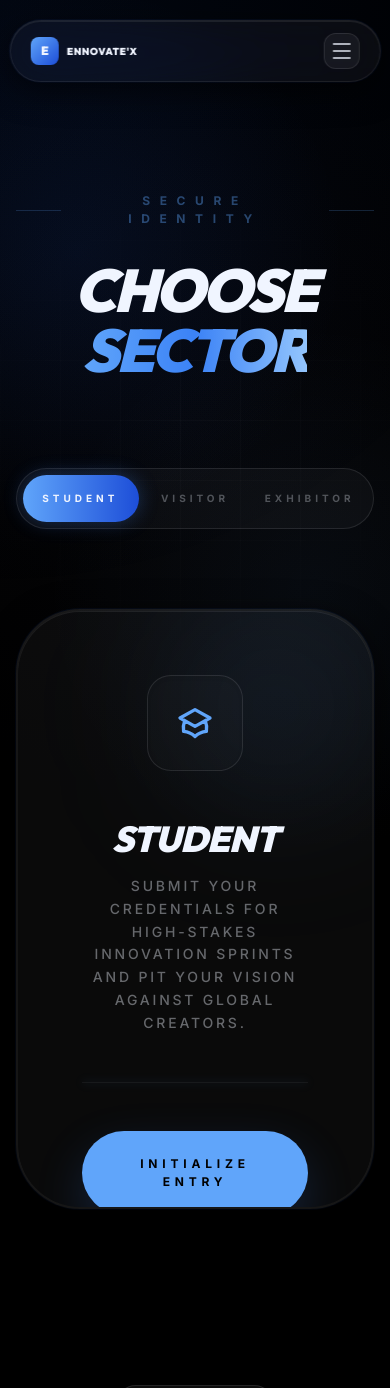
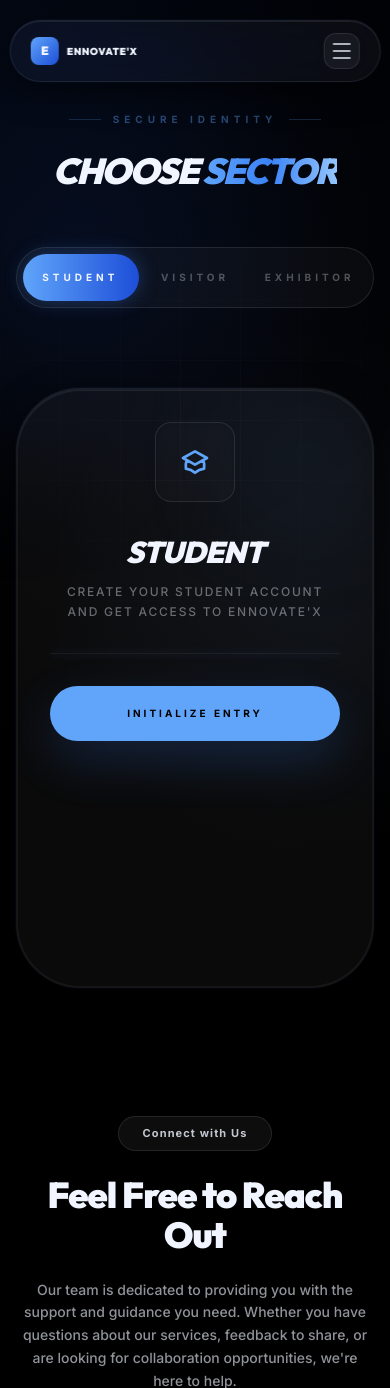
Before and after one commit to mayurtheprogrammer12-debug/Ecell, a Django app: page /register/ in a window 390 px wide. Shown: the top 1388 px of the page. Run offline with Django 5.2, Linux system fonts and the light colour scheme; some libraries are stand-ins or nearby versions.

Commit message:
Mobile responsiveness for registration pages, update student card text, and set base fee to 199

```diff
--- a/core/settings.py
+++ b/core/settings.py
@@ -142,7 +142,7 @@ EMAIL_TIMEOUT = 10
 
 
 # Registration settings
-BASE_PARTICIPANT_FEE = 1
+BASE_PARTICIPANT_FEE = 199
 PCCOE_DOMAIN = "@pccoepune.org"
 
 UNFOLD = {
--- a/templates/registrations/choice.html
+++ b/templates/registrations/choice.html
@@ -3,15 +3,18 @@
 {% block title %}Acquisition Terminal | Ennovate'X-26{% endblock %}
 
 {% block content %}
-<div class="relative min-h-screen pt-48 pb-32 px-4 overflow-hidden flex flex-col items-center">
+<div class="relative min-h-screen pt-28 sm:pt-48 pb-20 px-4 overflow-hidden flex flex-col items-center">
     <!-- Header Space -->
-    <div class="container mx-auto max-w-7xl text-center mb-16 reveal-content">
-        <div class="flex items-center justify-center space-x-4 mb-8">
-            <div class="h-px w-12 bg-cyan-400/20"></div>
-            <span class="text-[12px] font-black uppercase tracking-[0.8em] text-cyan-400/40">Secure Identity</span>
-            <div class="h-px w-12 bg-cyan-400/20"></div>
+    <div class="container mx-auto max-w-7xl text-center mb-10 sm:mb-16 reveal-content">
+        <div class="flex items-center justify-center space-x-3 sm:space-x-4 mb-6 sm:mb-8">
+            <div class="h-px w-8 sm:w-12 bg-cyan-400/20"></div>
+            <span
+                class="text-[10px] sm:text-[12px] font-black uppercase tracking-[0.5em] sm:tracking-[0.8em] text-cyan-400/40">Secure
+                Identity</span>
+            <div class="h-px w-8 sm:w-12 bg-cyan-400/20"></div>
         </div>
-        <h1 class="text-6xl md:text-8xl font-display font-black tracking-tighter uppercase italic text-foreground mb-6">
+        <h1
+            class="text-4xl sm:text-6xl md:text-8xl font-display font-black tracking-tighter uppercase italic text-foreground mb-4 sm:mb-6">
             CHOOSE <span class="text-gradient-cyan">SECTOR</span>
         </h1>
     </div>
@@ -39,33 +42,32 @@
         <div id="master-card-inner" class="role-card-inner">
             <!-- Universal Card Face -->
             <div
-                class="role-card-face premium-glass p-16 flex flex-col items-center justify-between text-center overflow-hidden">
+                class="role-card-face premium-glass p-8 sm:p-16 flex flex-col items-center justify-between text-center overflow-hidden">
                 <!-- Dynamic Glow Circle -->
                 <div id="dynamic-glow"
-                    class="absolute top-0 right-0 w-48 h-48 bg-cyan-400/10 rounded-full blur-[80px] transition-colors duration-700">
+                    class="absolute top-0 right-0 w-32 sm:w-48 h-32 sm:h-48 bg-cyan-400/10 rounded-full blur-[60px] sm:blur-[80px] transition-colors duration-700">
                 </div>
 
-                <div class="space-y-12 z-10 w-full">
+                <div class="space-y-8 sm:space-y-12 z-10 w-full">
                     <div id="role-icon-box"
-                        class="w-24 h-24 rounded-3xl border border-foreground/10 flex items-center justify-center mx-auto bg-foreground/[0.02] shadow-inner transition-colors duration-700">
+                        class="w-20 h-20 sm:w-24 sm:h-24 rounded-2xl sm:rounded-3xl border border-foreground/10 flex items-center justify-center mx-auto bg-foreground/[0.02] shadow-inner transition-colors duration-700">
                         <!-- Student Icon (Initial) -->
-                        <svg id="role-svg" class="w-10 h-10 text-cyan-400 transition-colors duration-700" fill="none"
-                            stroke="currentColor" viewBox="0 0 24 24">
+                        <svg id="role-svg" class="w-8 h-8 sm:w-10 sm:h-10 text-cyan-400 transition-colors duration-700"
+                            fill="none" stroke="currentColor" viewBox="0 0 24 24">
                             <path stroke-linecap="round" stroke-linejoin="round" stroke-width="2"
                                 d="M12 14l9-5-9-5-9 5 9 5zm0 0l6.16-3.422a12.083 12.083 0 01.665 6.479A11.952 11.952 0 0012 20.055a11.952 11.952 0 00-6.824-2.998 12.078 12.078 0 01.665-6.479L12 14z">
                             </path>
                         </svg>
                     </div>
 
-                    <div class="space-y-4">
+                    <div class="space-y-3 sm:space-y-4">
                         <h3 id="role-title"
-                            class="text-4xl font-display font-black italic uppercase text-foreground tracking-tight">
+                            class="text-3xl sm:text-4xl font-display font-black italic uppercase text-foreground tracking-tight">
                             Student
                         </h3>
                         <p id="role-desc"
-                            class="text-foreground/40 text-sm font-medium uppercase tracking-[0.2em] leading-relaxed max-w-xs mx-auto">
-                            Submit your credentials for high-stakes innovation sprints and pit your vision against
-                            global creators.
+                            class="text-foreground/40 text-[12px] sm:text-sm font-medium uppercase tracking-[0.15em] sm:tracking-[0.2em] leading-relaxed max-w-xs mx-auto">
+                            Create your student account and get access to Ennovate'X
                         </p>
                     </div>
 
@@ -74,7 +76,7 @@
                     </div>
 
                     <a id="role-link" href="{% url 'register_participant' %}?role=student"
-                        class="btn-premium w-full !py-6 !text-[12px] !tracking-[0.4em] !bg-cyan-400 !text-background shadow-[0_20px_50px_rgba(59,130,246,0.2)] transition-all duration-700">Initialize
+                        class="btn-premium w-full !py-5 sm:!py-6 !text-[10px] sm:!text-[12px] !tracking-[0.3em] sm:!tracking-[0.4em] !bg-cyan-400 !text-background shadow-[0_20px_50px_rgba(59,130,246,0.2)] transition-all duration-700">Initialize
                         Entry</a>
                 </div>
             </div>
@@ -133,7 +135,7 @@
     const data = {
         student: {
             title: "Student",
-            desc: "Submit your credentials for high-stakes innovation sprints and pit your vision against global creators.",
+            desc: "Create your student account and get access to Ennovate'X",
             color: "#3b82f6", // blue-500
             glow: "rgba(59,130,246,0.1)",
             link: "{% url 'register_participant' %}?role=student",
```
Also changed, not shown: templates/registrations/exhibitor_form.html (+12 -8 lines), templates/registrations/participant_form.html (+13 -8 lines).
